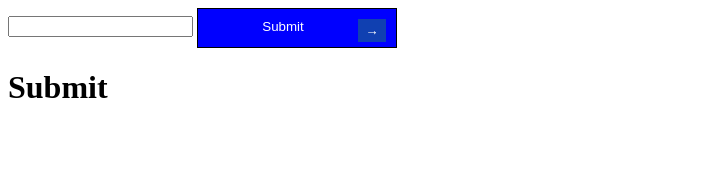
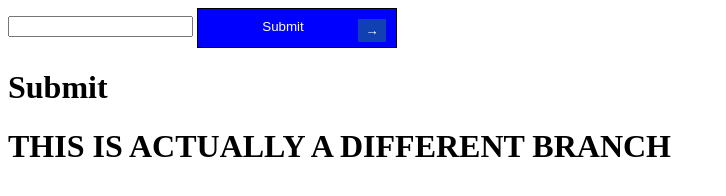
Before and after one commit to jonamsalem/css-challenge, a plain HTML site: page index.html in a window 1280 px wide. Shown: the whole page, without its empty margins (0-726 px from the left). Drawn offline with Linux system fonts and the light colour scheme.

Commit message:
Branched

```diff
--- a/index.html
+++ b/index.html
@@ -37,6 +37,6 @@
     </form>
 
     <h1>Submit</h1>
-
+    <h1>THIS IS ACTUALLY A DIFFERENT BRANCH</h1>
  </body>
  </html>
```
